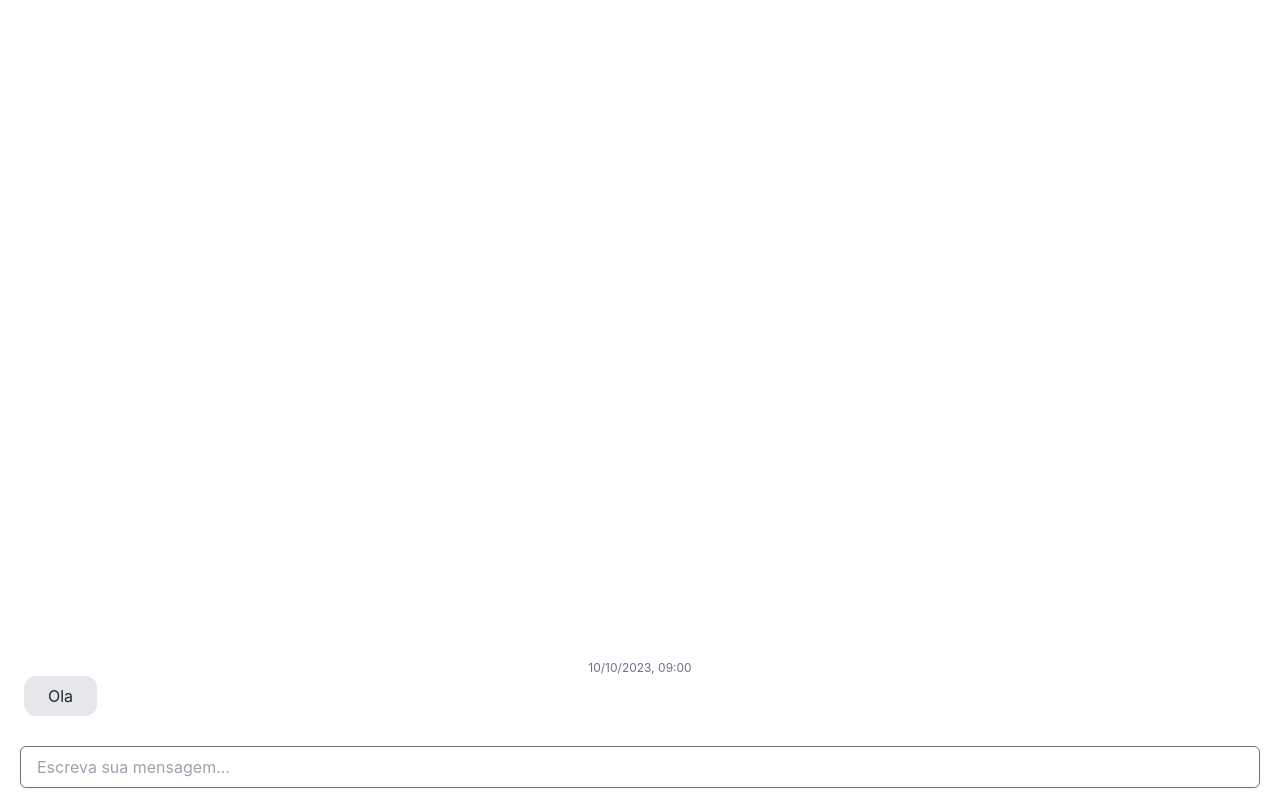
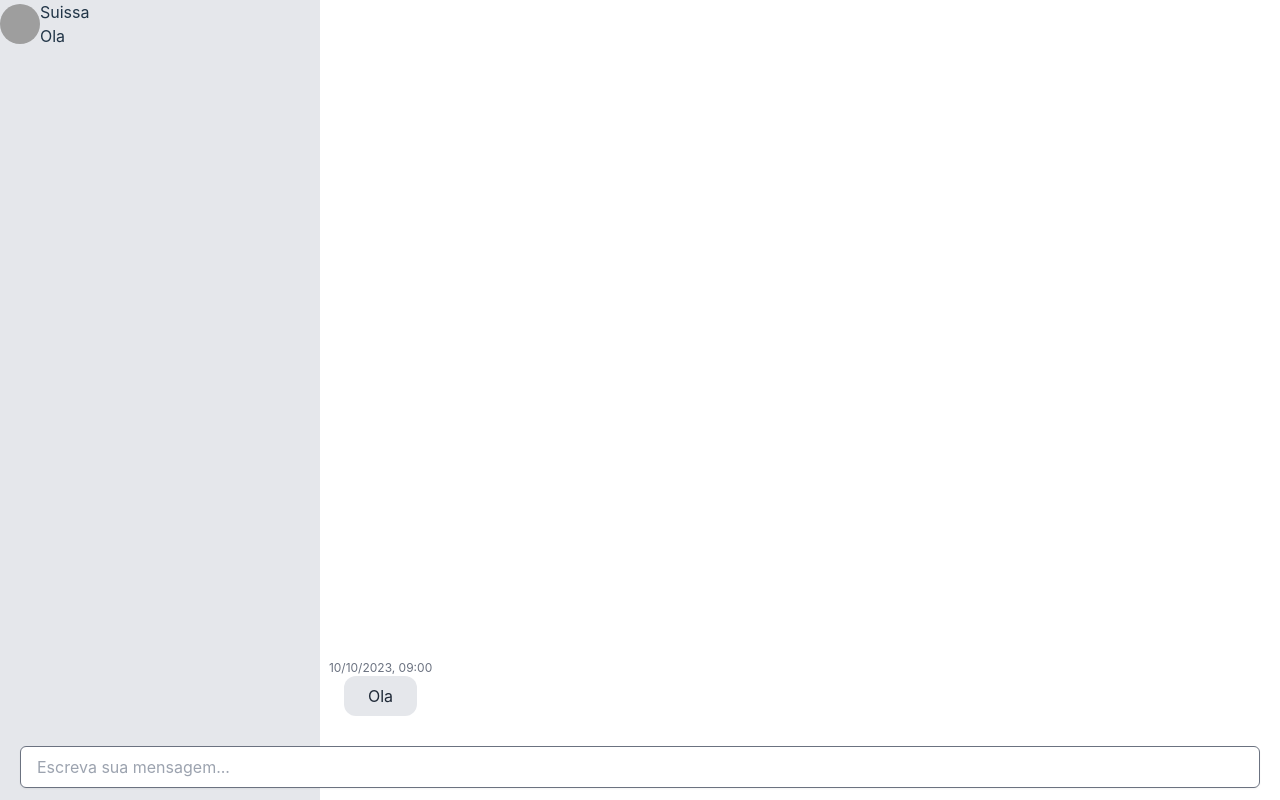
Before and after one commit to suissa/AgnosticFeatures, a React (Vite) app: page /chat/example in a window 1280 px wide. Built offline with nearby package versions, Linux system fonts and the light colour scheme; grey boxes are pictures that could not be loaded.

Commit message:
creating ChatContacts

```diff
--- a/package.json
+++ b/package.json
@@ -33,5 +33,6 @@
     "typescript": "~5.6.2",
     "typescript-eslint": "^8.18.2",
     "vite": "^6.0.11"
-  }
+  },
+  "packageManager": "yarn@1.22.22+sha512.a6b2f7906b721bba3d67d4aff083df04dad64c399707841b7acf00f6b133b7ac24255f2652fa22ae3534329dc6180534e98d17432037ff6fd140556e2bb3137e"
 }
--- /dev/null
+++ b/src/features/chat/atoms/ChatContactAvatar.tsx
@@ -0,0 +1,8 @@
+interface ChatContactAvatarProps {
+  avatar: string;
+  avatarClass?: string
+  alt?: string
+}
+
+export const ChatContactAvatar = ({ avatar, avatarClass = "w-10 h-10 rounded-full", alt }: ChatContactAvatarProps) =>
+  (<img src={avatar} alt={alt} className={avatarClass} />)
--- /dev/null
+++ b/src/features/chat/atoms/ChatContactDatetime.tsx
@@ -0,0 +1,8 @@
+interface ChatContactDatetimeProps {
+  datetime: string;
+  datetimeClass?: string
+}
+
+export const ChatContactDatetime = ({ datetime, datetimeClass }: ChatContactDatetimeProps) => (
+  <span className={datetimeClass}>{datetime}</span>
+)
--- /dev/null
+++ b/src/features/chat/atoms/ChatContactName.tsx
@@ -0,0 +1,8 @@
+interface ChatContactNameProps {
+  name: string;
+  nameClass?: string
+}
+
+export const ChatContactName = ({ name, nameClass }: ChatContactNameProps) => (
+  <span className={nameClass}>{name}</span>
+)
--- /dev/null
+++ b/src/features/chat/molecules/ChatContact.tsx
@@ -0,0 +1,51 @@
+import { IMessage } from "./ChatInputMessage";
+import { ChatContactAvatar } from "../atoms/ChatContactAvatar";
+import { ChatContactName } from "../atoms/ChatContactName";
+import { ChatContactDatetime } from "../atoms/ChatContactDatetime";
+
+interface ChatContactProps {
+  contact: {
+    id: number;
+    name: string;
+    avatar: string;
+    datetime?: string;
+    messages?: IMessage[];
+    containerClass?: string;
+    nameClass?: string;
+    avatarSize?: number;
+    datetimeClass?: string;
+    lastmessageClass?: string;
+  }
+}
+
+export const ChatContact = ({ contact }: ChatContactProps) => {
+
+  const {
+    id,
+    name,
+    avatar = "https://i.ibb.co/YjJL4cD/avatar-placeholder.png",
+    datetime,
+    messages,
+    containerClass,
+    nameClass,
+    avatarSize = 10,
+    datetimeClass,
+    lastmessageClass,
+  } = contact;
+
+  const avatarClass = `w-${avatarSize} h-${avatarSize} rounded-full`;
+  const lastmessage = messages ? messages[messages.length - 1].text : "";
+
+  return <div className={containerClass} id={`contact-${id}`}>
+    <div className="flex items-center">
+      <div className="flex items-center">
+        <ChatContactAvatar avatar={avatar} avatarClass={avatarClass} alt={name} />
+        <div className="flex flex-col">
+          <ChatContactName name={name} nameClass={nameClass} />
+          {datetime && <ChatContactDatetime datetime={datetime} datetimeClass={datetimeClass} />}
+          {lastmessage !== "" && <span className={lastmessageClass}>{lastmessage}</span>}
+        </div>
+      </div>
+    </div>
+  </div>;
+};
--- a/src/features/chat/molecules/ChatMessage.tsx
+++ b/src/features/chat/molecules/ChatMessage.tsx
@@ -1,7 +1,5 @@
-interface ChatMessageProps {
-  text: string;
-  owner: string;
-  datetime: string;
+import { IMessage } from "./ChatInputMessage";
+interface ChatMessageProps extends IMessage {
   textClass?: string;
   ownerClass?: string;
   datetimeClass?: string;
--- /dev/null
+++ b/src/features/chat/organisms/ChatContacts.tsx
@@ -0,0 +1,23 @@
+import { ChatContact } from "../molecules/ChatContact";
+
+const contacts = [
+  {
+    id: 1,
+    name: "Suissa",
+    messages: [
+      {
+        owner: "Suissa",
+        text: "Ola",
+        datetime: "10/10/2023, 09:00",
+        type: "receiver"
+      }
+    ]
+  }
+]
+export const ChatContacts = () => {
+  return <div>
+    {contacts.map((contact) => {
+      return <ChatContact key={contact.id} contact={contact} />
+    })}
+  </div>;
+};
--- a/src/features/chat/organisms/Chat.tsx
+++ b/src/features/chat/organisms/ChatMessages.tsx
@@ -2,14 +2,7 @@ import { ReactNode, useEffect, useRef, useState } from "react";
 import { ChatInputMessage } from "../molecules/ChatInputMessage";
 import { ChatMessage } from "../molecules/ChatMessage";
 import { IMessage } from "../molecules/ChatInputMessage";
-
-const FacebookTheme = {
-  senderClass: `flex flex-row-reverse bg-blue-500 text-white
-    justify-self-end mr-6 mb-6 px-6 py-2 rounded rounded-xl`,
-  receiverClass: `flex flex-row bg-gray-200 text-gray-800
-    justify-self-start ml-6 mb-6 mr-6 mb-6 px-6 py-2 rounded rounded-xl`,
-  datetimeClass: "text-xs text-gray-500 text-center",
-};
+import { FacebookTheme } from "../quarts/FacebookTheme";
 
 const getDatetime = () => {
   const date = new Date();
@@ -19,7 +12,7 @@ const getDatetime = () => {
   return datetime;
 };
 
-export const Chat = (): ReactNode => {
+export const ChatMessages = (): ReactNode => {
   const [messages, setMessages] = useState<IMessage[]>([]);
 
   useEffect(() => {
@@ -63,7 +56,7 @@ export const Chat = (): ReactNode => {
   }, [messages]);
 
   return (
-    <div className="w-full bg-white fixed top-0">
+    <div className=" fixed top-0">
       <div
         className="flex flex-col-reverse h-[calc(100vh-60px)] overflow-y-auto"
         ref={messagesContainerRef}
@@ -75,6 +68,7 @@ export const Chat = (): ReactNode => {
                 text={message.text}
                 owner={message.owner}
                 datetime={message.datetime}
+                type={message.type}
                 messageClass={message.type === "sender" ? FacebookTheme.senderClass : FacebookTheme.receiverClass}
                 datetimeClass={FacebookTheme.datetimeClass}
               />
--- a/src/features/chat/pages/example.tsx
+++ b/src/features/chat/pages/example.tsx
@@ -1,10 +1,10 @@
-import { Chat } from '../organisms/Chat'
+import { ChatTemplate } from '../templates/ChatTemplate';
 
 
 const ChatExample = () => {
 
   return (
-    <Chat></Chat>
+    <ChatTemplate />
   )
 
 }
--- /dev/null
+++ b/src/features/chat/quarts/FacebookTheme.ts
@@ -0,0 +1,7 @@
+export const FacebookTheme = {
+  senderClass: `flex flex-row-reverse bg-blue-500 text-white
+    justify-self-end mr-6 mb-6 px-6 py-2 rounded rounded-xl`,
+  receiverClass: `flex flex-row bg-gray-200 text-gray-800
+    justify-self-start ml-6 mb-6 mr-6 mb-6 px-6 py-2 rounded rounded-xl`,
+  datetimeClass: "text-xs text-gray-500 text-center",
+};
--- /dev/null
+++ b/src/features/chat/templates/ChatTemplate.tsx
@@ -0,0 +1,14 @@
+import { ChatMessages } from "../organisms/ChatMessages";
+import { ChatContacts } from "../organisms/ChatContacts";
+export const ChatTemplate = () => {
+  return (
+  <div className="flex h-screen w-full">
+    <aside className="w-1/4 bg-gray-200">
+      <ChatContacts />
+    </aside>
+    <main className="w-3/4 bg-white">
+      <ChatMessages />
+    </main>
+  </div>
+  );
+};
```
Also changed, not shown: 1 other file (tests, documents, lock files or other folders).
